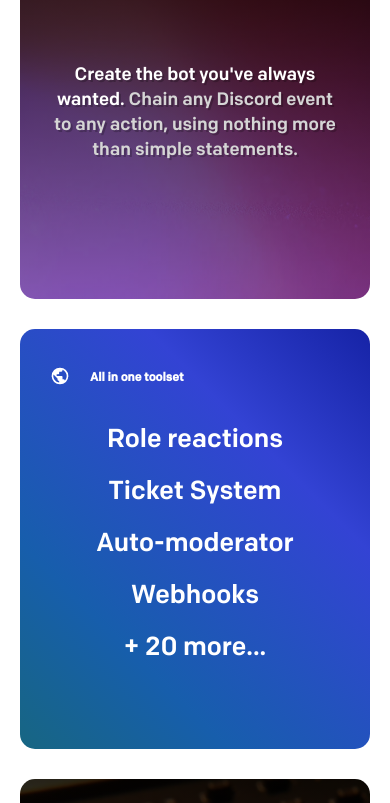
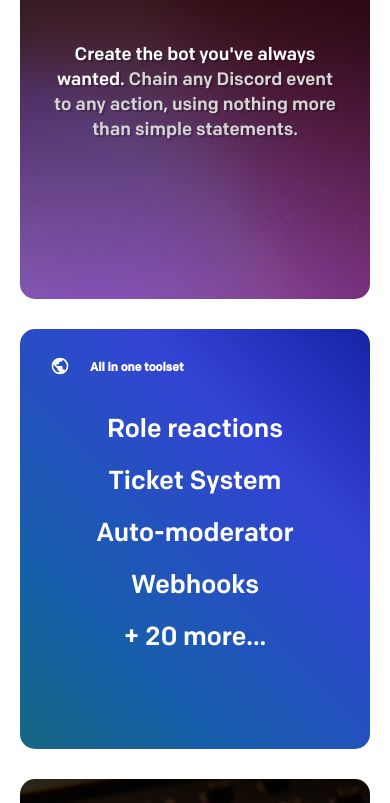
Before and after one commit to mu-arch/cybermancy_web, a website built with Parcel: page comfyai/index.html in a window 390 px wide. Shown: the part 640-1443 px from the top of the page. Built offline with nearby package versions, Linux system fonts and the light colour scheme; no server answers.

Commit message:
update from mac

```diff
--- a/comfyai/css/main.css
+++ b/comfyai/css/main.css
@@ -514,7 +514,7 @@
 }
 
 .block-title {
-  padding: 35px 30px 25px 40px;
+  padding: 25px 30px 25px 40px;
   color: #fff;
   font-weight: 500;
   width: 100%;
@@ -688,7 +688,7 @@
   .centered-p {
     font-size:  18px;
     padding: 0 30px;
-    margin-top: 40px;
+    margin-top: 30px;
     line-height: 25px;
   }
 
```
